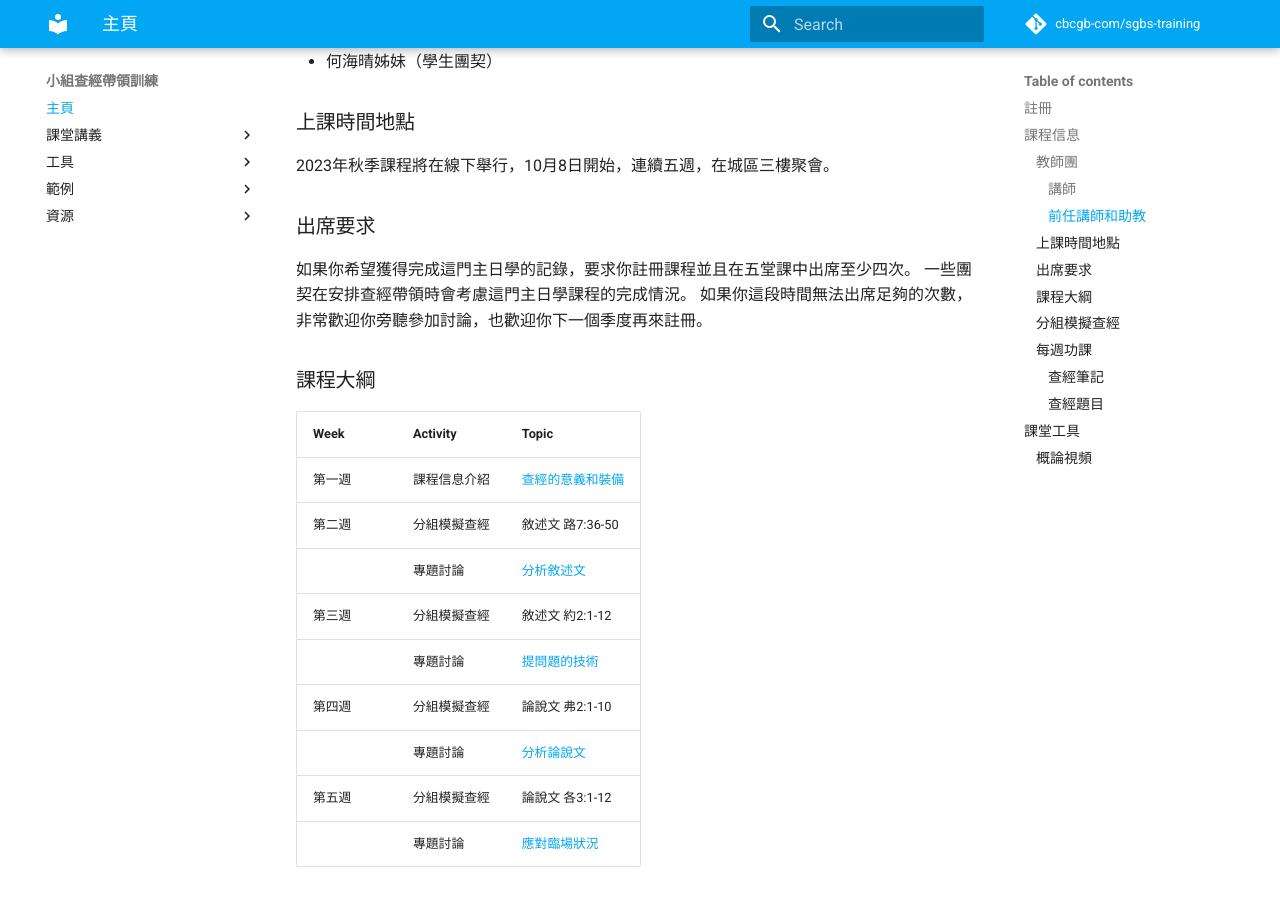
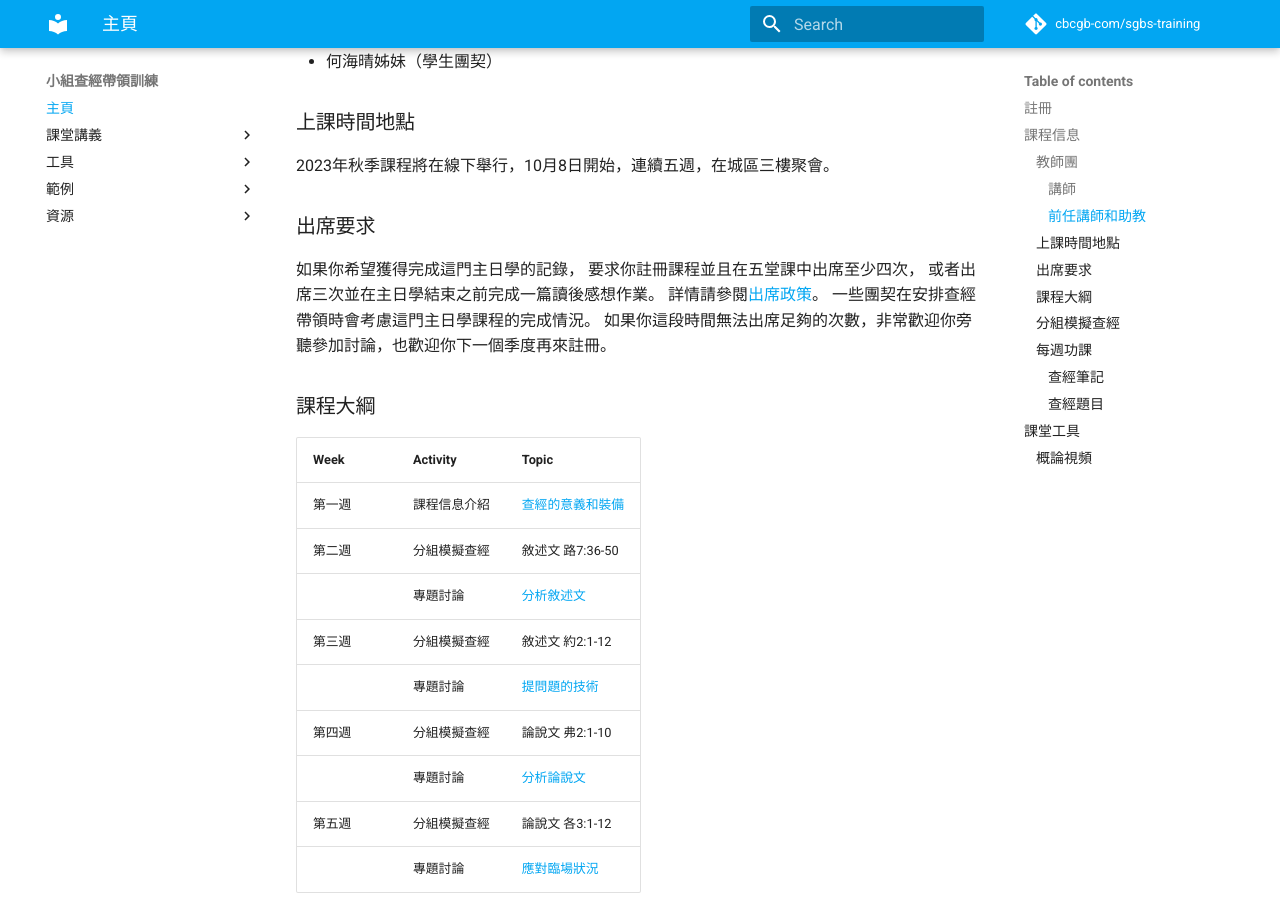
Before and after one commit to cbcgb-com/sgbs-training, an MkDocs documentation site: the page built from docs/index.md, in a window 1280 px wide and 900 px high, scrolled down 1039 px. Built offline with MkDocs 1.6.1 and Material for MkDocs 9.7.7, drawn with Linux system fonts in a browser that asks for light colours; comment, search, counter and statistics services are not loaded.

Commit message:
docs: Add new completion policy and update attendance requirements
This commit introduces a new document, `completion-policy.md`, which outlines the criteria for course completion.
It also updates the attendance requirements in `index.md` to reflect the new policy.

The new policy provides an alternative for students who are unable to attend at least four classes.
They can now attend three classes and complete a reflection assignment
on a specified book to be considered for course completion.

```diff
--- a/docs/index.md
+++ b/docs/index.md
@@ -45,7 +45,10 @@
 
 ### 出席要求
 
-如果你希望獲得完成這門主日學的記錄，要求你註冊課程並且在五堂課中出席至少四次。
+如果你希望獲得完成這門主日學的記錄，
+要求你註冊課程並且在五堂課中出席至少四次，
+或者出席三次並在主日學結束之前完成一篇讀後感想作業。
+詳情請參閱[出席政策](./completion-policy.md)。
 一些團契在安排查經帶領時會考慮這門主日學課程的完成情況。
 如果你這段時間無法出席足夠的次數，非常歡迎你旁聽參加討論，也歡迎你下一個季度再來註冊。
 
```
Also changed, not shown: docs/completion-policy.md (added, +22 -0 lines).
